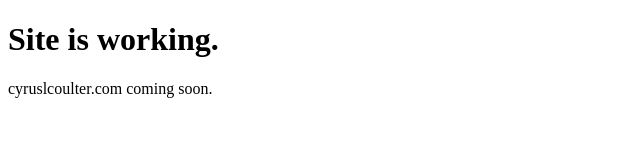
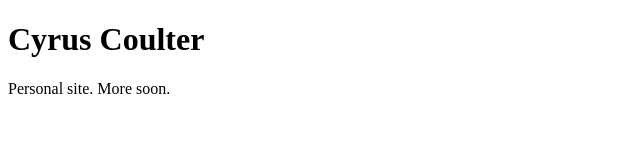
Before and after one commit to cyruslcoulter/cyruslcoulter.com, a plain HTML site: page index.html in a window 1280 px wide. Shown: the whole page, without its empty margins (0-640 px from the left). Drawn offline with Linux system fonts and the light colour scheme.

Commit message:
Update index.html

```diff
--- a/index.html
+++ b/index.html
@@ -1,7 +1,7 @@
 <!doctype html>
 <html>
   <body>
-    <h1>Site is working.</h1>
-    <p>cyruslcoulter.com coming soon.</p>
+    <h1>Cyrus Coulter</h1>
+<p>Personal site. More soon.</p>
   </body>
 </html>
```
